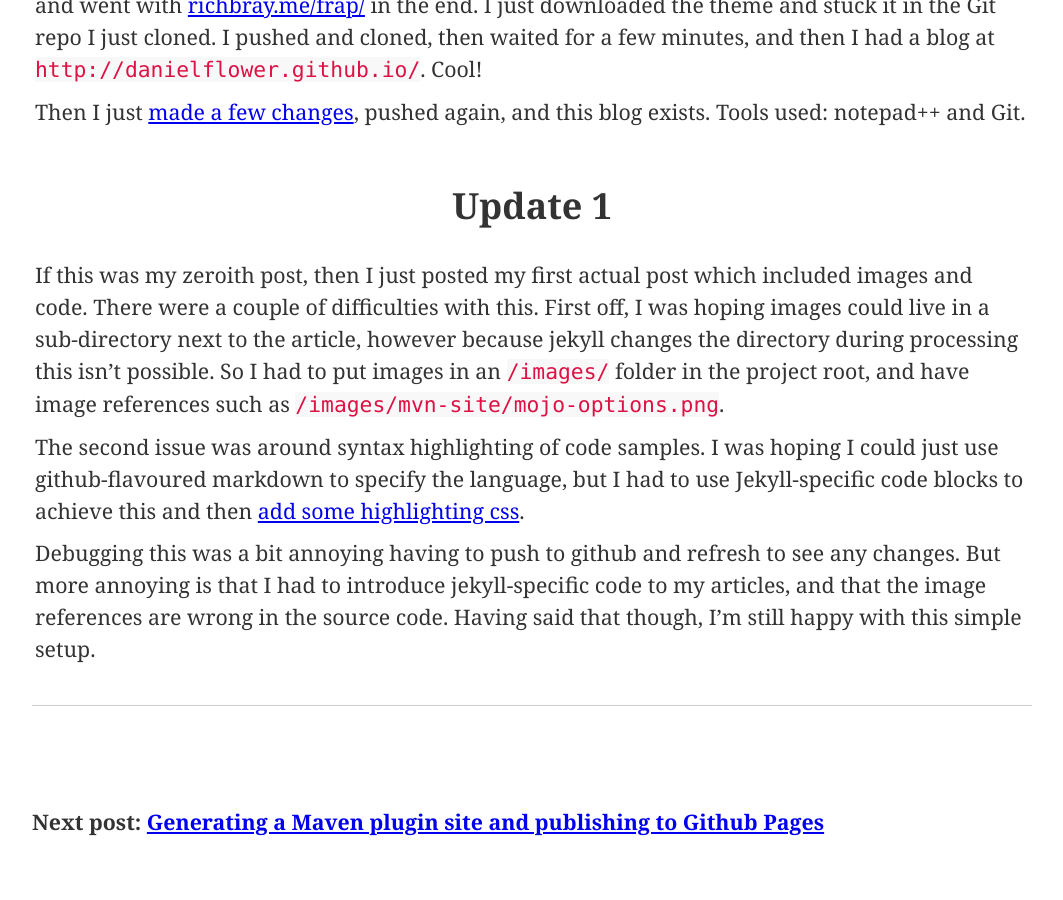
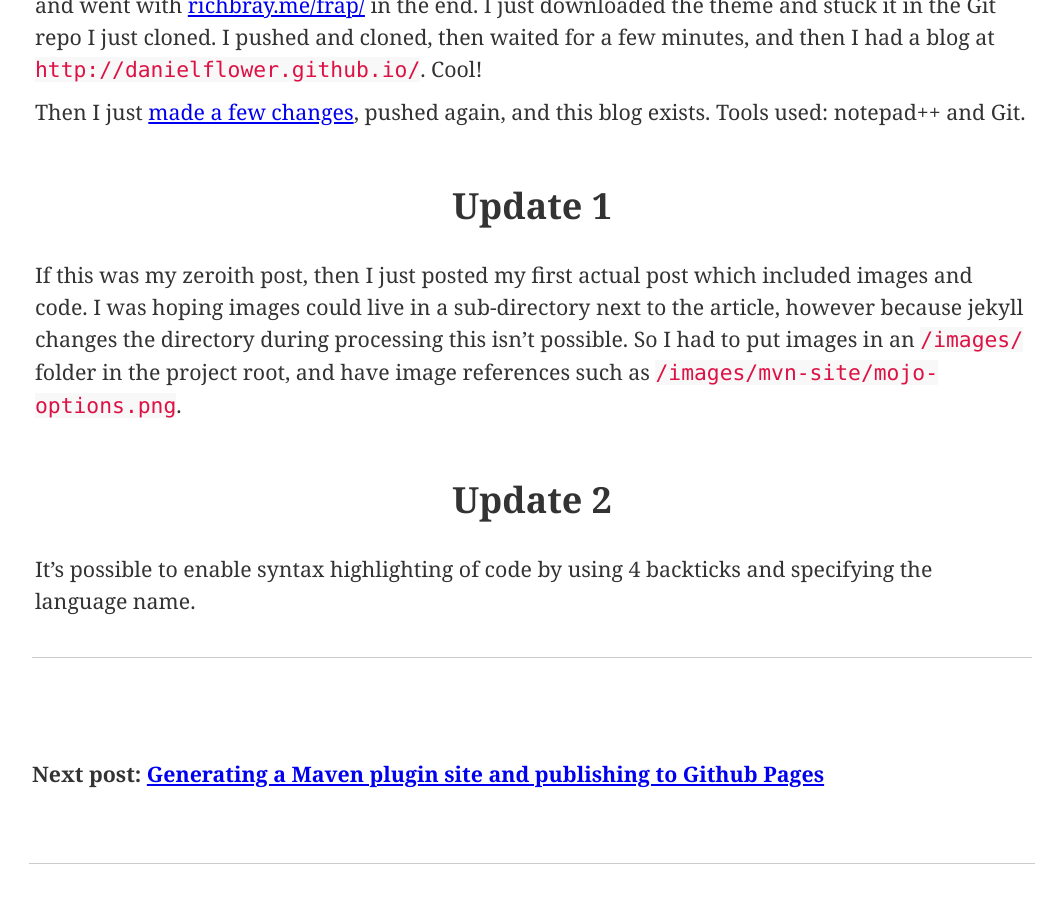
Before and after one commit to danielflower/danielflower.github.io, a Jekyll site: the page built from _posts/2015-01-28-Running-a-blog-with-Jekyll-on-Windows-without-Jekyll.md, in a window 1280 px wide and 900 px high, scrolled down 818 px. Shown: the whole window, without its empty margins (108-1171 px from the left). Built offline with Jekyll 4.4.1, drawn with Linux system fonts in a browser that asks for light colours; comment, search, counter and statistics services are not loaded.

```diff
--- a/_layouts/post_page.html
+++ b/_layouts/post_page.html
@@ -35,7 +35,6 @@
 </main>
 
 <script>
-
 var disqus_config = function () {
 this.page.url = "https://danielflower.github.io/{{ page.url }}";
 this.page.identifier = "{{ page.id }}";
--- a/_posts/2015-01-28-Running-a-blog-with-Jekyll-on-Windows-without-Jekyll.md
+++ b/_posts/2015-01-28-Running-a-blog-with-Jekyll-on-Windows-without-Jekyll.md
@@ -25,15 +25,11 @@
 
 ### Update 1
 
-If this was my zeroith post, then I just posted my first actual post which included images and code. There were a couple
-of difficulties with this. First off, I was hoping images could live in a sub-directory next to the article, however
+If this was my zeroith post, then I just posted my first actual post which included images and code.
+I was hoping images could live in a sub-directory next to the article, however
 because jekyll changes the directory during processing this isn't possible. So I had to put images in an `/images/` folder
 in the project root, and have image references such as `/images/mvn-site/mojo-options.png`.
 
-The second issue was around syntax highlighting of code samples. I was hoping I could just use github-flavoured markdown
-to specify the language, but I had to use Jekyll-specific code blocks to achieve this and then
-[add some highlighting css](https://github.com/richleland/pygments-css/blob/master/default.css).
+### Update 2
 
-Debugging this was a bit annoying having to push to github and refresh to see any changes. But more annoying is that
-I had to introduce jekyll-specific code to my articles, and that the image references are wrong in the source code.
-Having said that though, I'm still happy with this simple setup.
+It's possible to enable syntax highlighting of code by using 4 backticks and specifying the language name.
```
